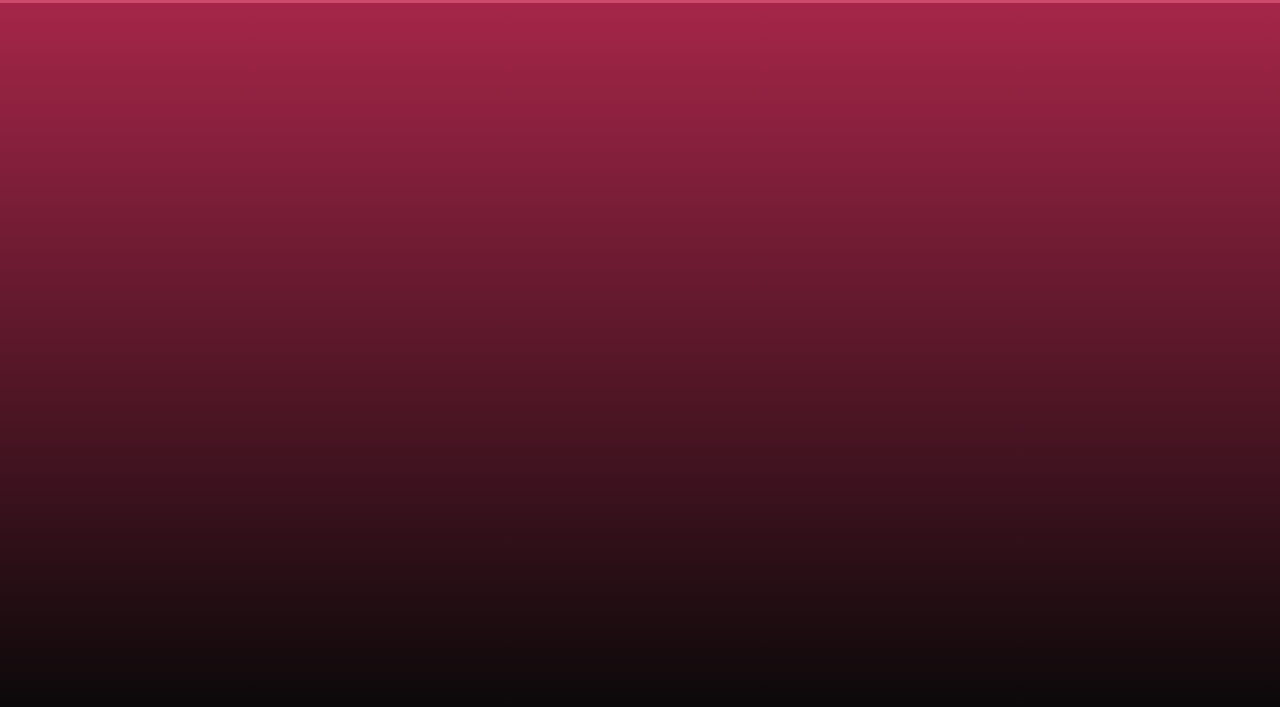
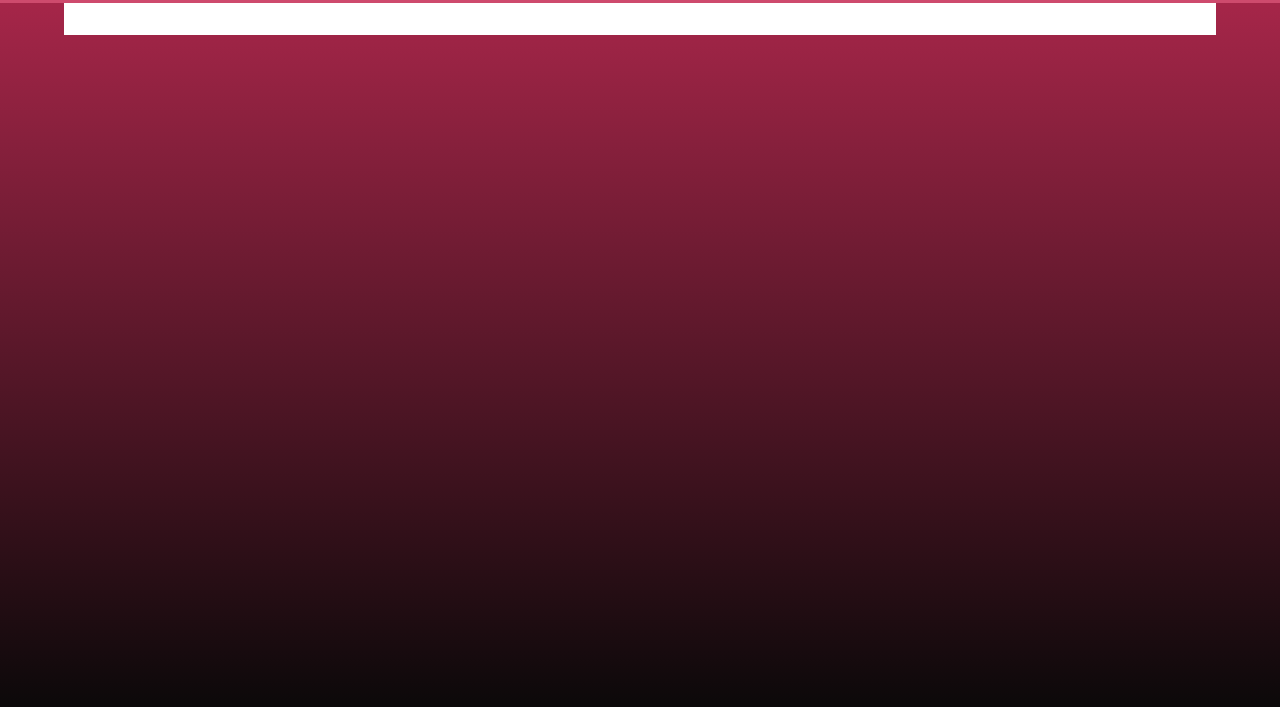
Before and after one commit to KateClysm/VibrAr, a plain HTML site: page contactos.html in a window 1280 px wide. Shown: the part 77-784 px from the top of the page. Drawn offline with Linux system fonts and the light colour scheme; a web font is replaced by a local one.

Commit message:
cambio nombre a contactos-Yamila

```diff
--- /dev/null
+++ b/contactos.css
@@ -0,0 +1,8 @@
+.containerContenido{
+background-color: var(--blanco);
+height: 100%;
+}
+
+.pantalla{
+    margin-top: 0;
+}
--- a/eventos.html
+++ b/contactos.html
@@ -10,7 +10,7 @@
     <link rel="stylesheet" href="general.css">
 
     <!--CSS PARTICULAR-->
-    <!--Linkea el css de tu sección en particular-->
+    <link rel="stylesheet" href="contactos.css">
 
       <!--GOOGLE FONTS-->
       <link rel="preconnect" href="https://fonts.googleapis.com">
@@ -36,7 +36,9 @@
     <div class="centradoAbsoluto pantalla">
 
         <!--Este es el container donde deben trabajar-->
-        <div class="containerContenido centradoAbsoluto"></div>
+        <div class="containerContenido centradoAbsoluto">
+
+        </div>
     </div>
 
 
```
